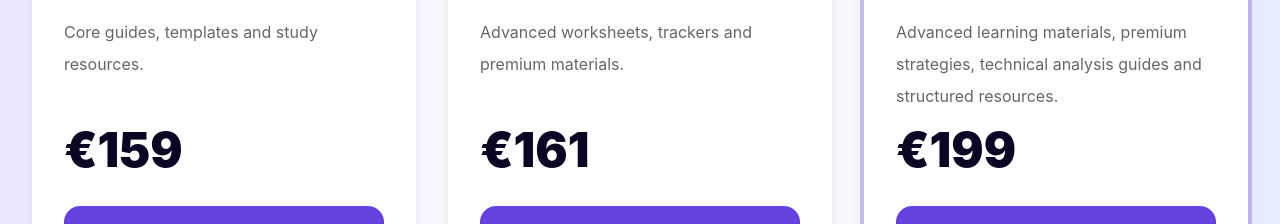
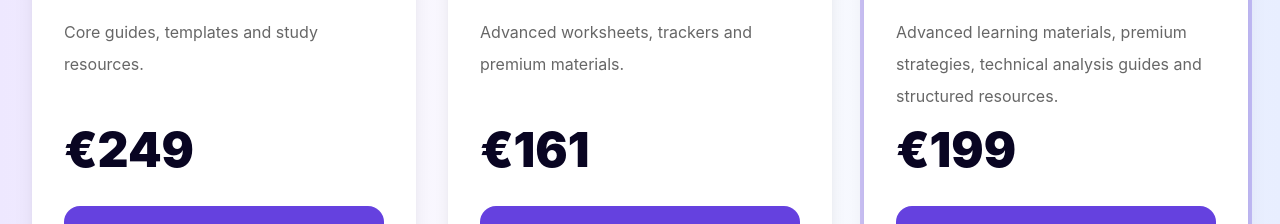
Before and after one commit to Barukov/holytime-stripe, a Next.js app: page / in a window 1280 px wide. Shown: the part 1940-2164 px from the top of the page. Built offline with nearby package versions, Linux system fonts and the light colour scheme.

Commit message:
fix  secret

```diff
--- a/app/page.tsx
+++ b/app/page.tsx
@@ -4,7 +4,7 @@ import Link from "next/link";
 import { useState } from "react";
 
 const products = [
-  ["product159", "Essential Digital Pack", "€159", "Core guides, templates and study resources."],
+  ["product159", "Essential Digital Pack", "€249", "Core guides, templates and study resources."],
   ["product161", "Professional Digital Pack", "€161", "Advanced worksheets, trackers and premium materials."],
   ["product199", "Elite  Pack", "€199", "Advanced learning materials, premium strategies, technical analysis guides and structured  resources."],
   ["starter", "Starter Digital Pack", "€219", "PDF guides, checklists, notes templates and study planners."],
--- a/app/product/[slug]/page.tsx
+++ b/app/product/[slug]/page.tsx
@@ -7,7 +7,7 @@ import { useState } from "react";
 const products: any = {
   product159: {
     name: "Essential Digital Pack",
-    price: "€159",
+    price: "€249",
     tag: "Special offer",
   },
   product161: {
```
